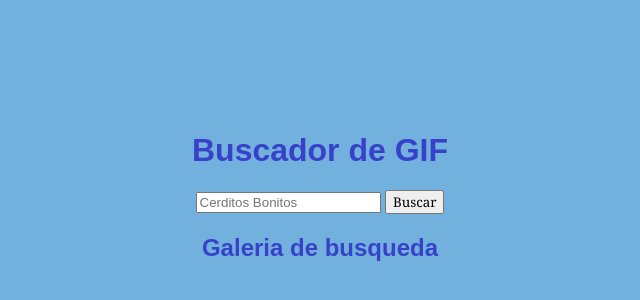
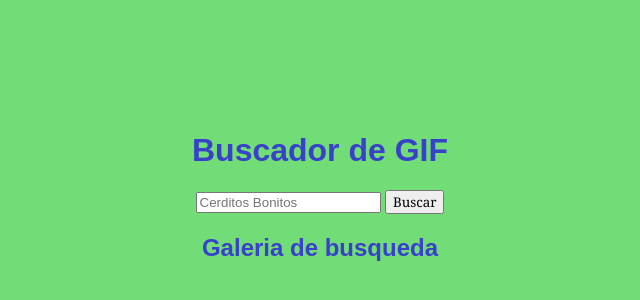
Before and after one commit to FerCueA/PaginaBuscarGifs, a website built with Vite: page index.html in a window 1280 px wide. Shown: the part 204-504 px from the top of the page, without its empty margins (320-960 px from the left). Built offline with nearby package versions, Linux system fonts and the light colour scheme; no server answers.

Commit message:
version 1.0

```diff
--- a/src/style.css
+++ b/src/style.css
@@ -1,7 +1,7 @@
 :root {
   --fuenteTexto2: 'Georgia';
   --fuenteTexto1: 'Arial';
-  --colorPrimario: #72b1dd;
+  --colorPrimario: #72dd77;
   --colorSegundario: #3741c9;
 
 
```
